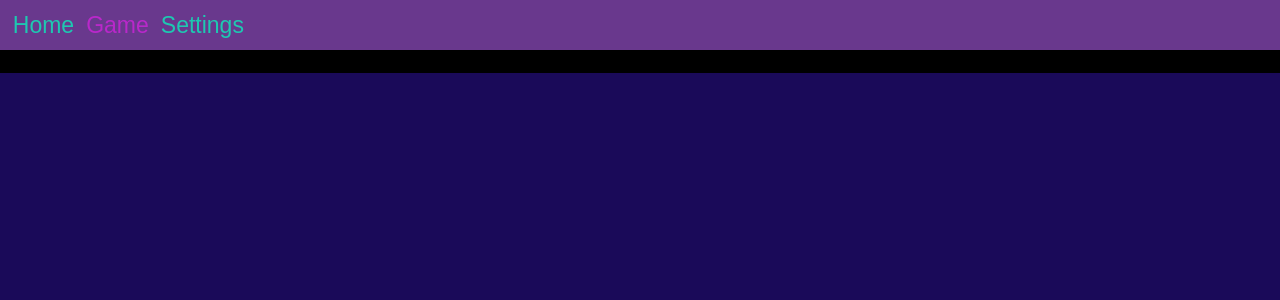
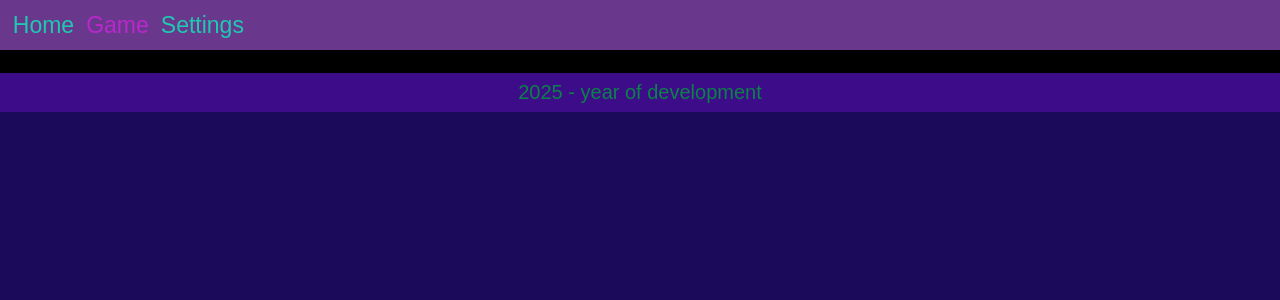
Before and after one commit to sergJess/ToukaEscape, a React app: page /game in a window 1280 px wide. Shown: the top 300 px of the page. Built offline with nearby package versions, Linux system fonts and the light colour scheme.

Commit message:
feat: add footer

```diff
--- a/src/app/app.tsx
+++ b/src/app/app.tsx
@@ -5,6 +5,7 @@ import { Header } from '../layout/header/header';
 import { HomePage } from '../pages/home/home';
 import { Settings } from '../pages/settings/settings';
 import { Game } from '../pages/game/game';
+import { Footer } from '../layout/footer/footer';
 export const App = () => {
     return <BrowserRouter>
         <Header></Header>
@@ -15,5 +16,6 @@ export const App = () => {
                 <Route path="/game" element={<Game />}></Route>
             </Routes>
         </div>
+        <Footer></Footer>
     </BrowserRouter>
 }
--- /dev/null
+++ b/src/layout/footer/footer.tsx
@@ -0,0 +1,6 @@
+import React from 'react';
+import * as styles from './style/style.module.scss';
+
+export const Footer = () => {
+    return <footer className={styles.footer}>2025 - year of development</footer>
+}
--- /dev/null
+++ b/src/layout/footer/style/style.module.scss
@@ -0,0 +1,7 @@
+.footer{
+    padding: 0.8rem 1rem;
+    font-size: 2rem;
+    color:#0b8249;
+    text-align: center;
+    background-color: #3d0d89;
+}
```
